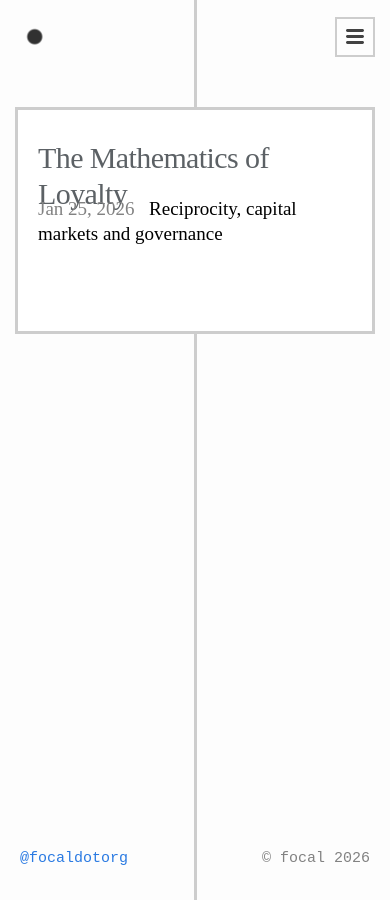
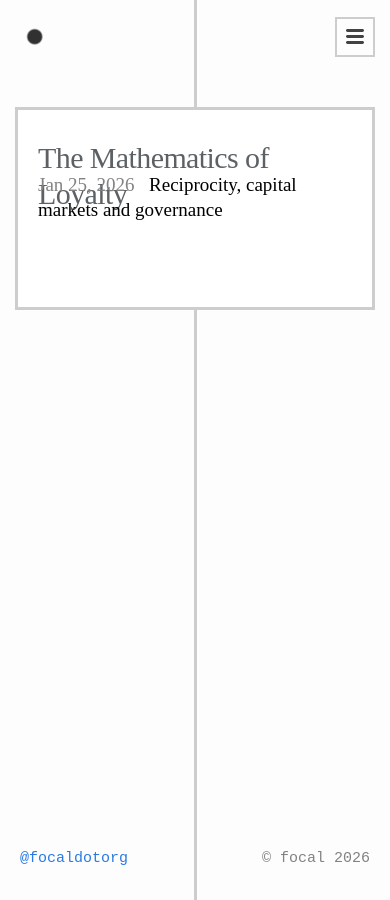
Before and after one commit to focaldotorg/blog, a Jekyll site: the page built from index.md, in a window 390 px wide. Built offline with Jekyll 4.4.1, drawn with Linux system fonts in a browser that asks for light colours; some web fonts are replaced.

Commit message:
correct non displayed section mobile height

```diff
--- a/assets/css/style.scss
+++ b/assets/css/style.scss
@@ -87,7 +87,7 @@ h1, h2, h3, h4, h5, h6 {
 }
 
 .post-content h1, h2, h3, h4, h5, h6 {
-  height: 44px;
+  height: 46px;
 }
 
 .site-logo {
@@ -381,6 +381,11 @@ figcaption {
 
 @media (max-width: 624px) {
 
+
+  .post-content h1, h2, h3, h4, h5, h6 {
+    height: 20px;
+  }
+
   .site-nav {
     background: none;
     border: 2.5px solid #cdcdcd;
```
